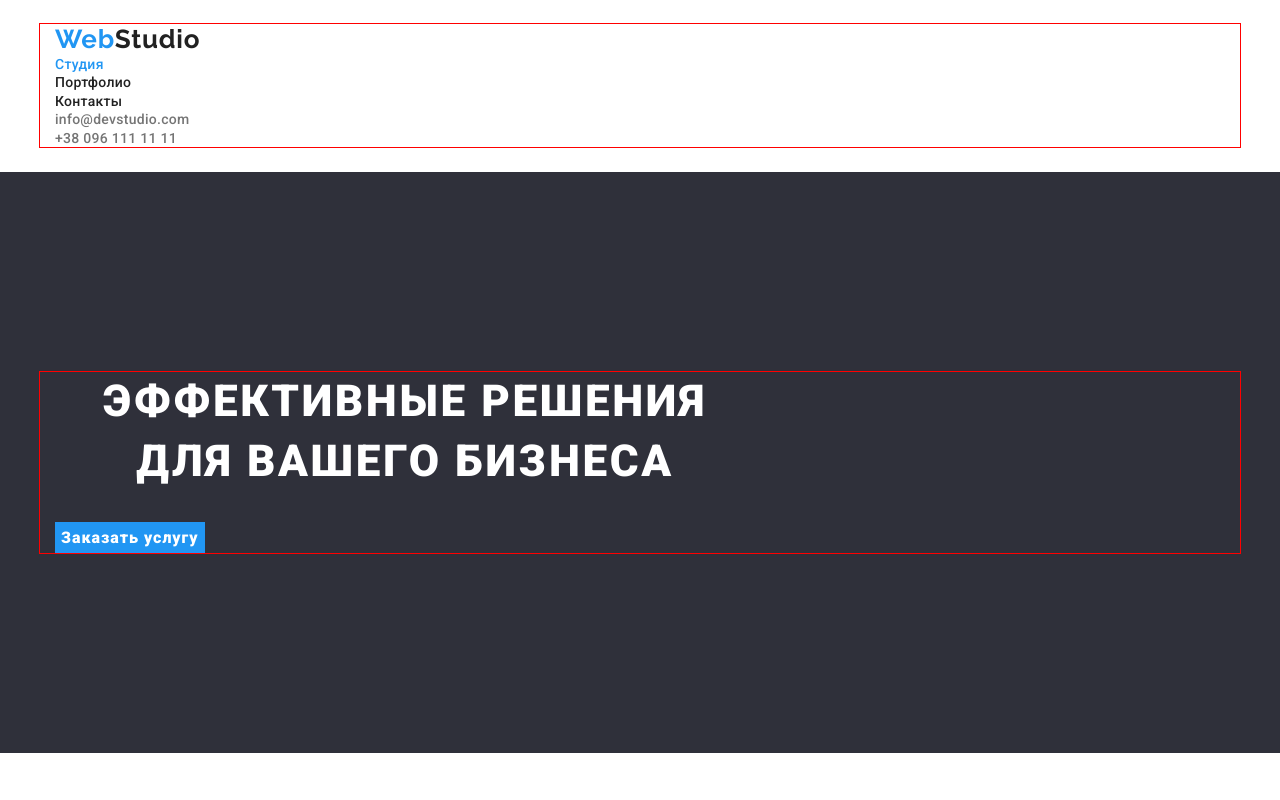
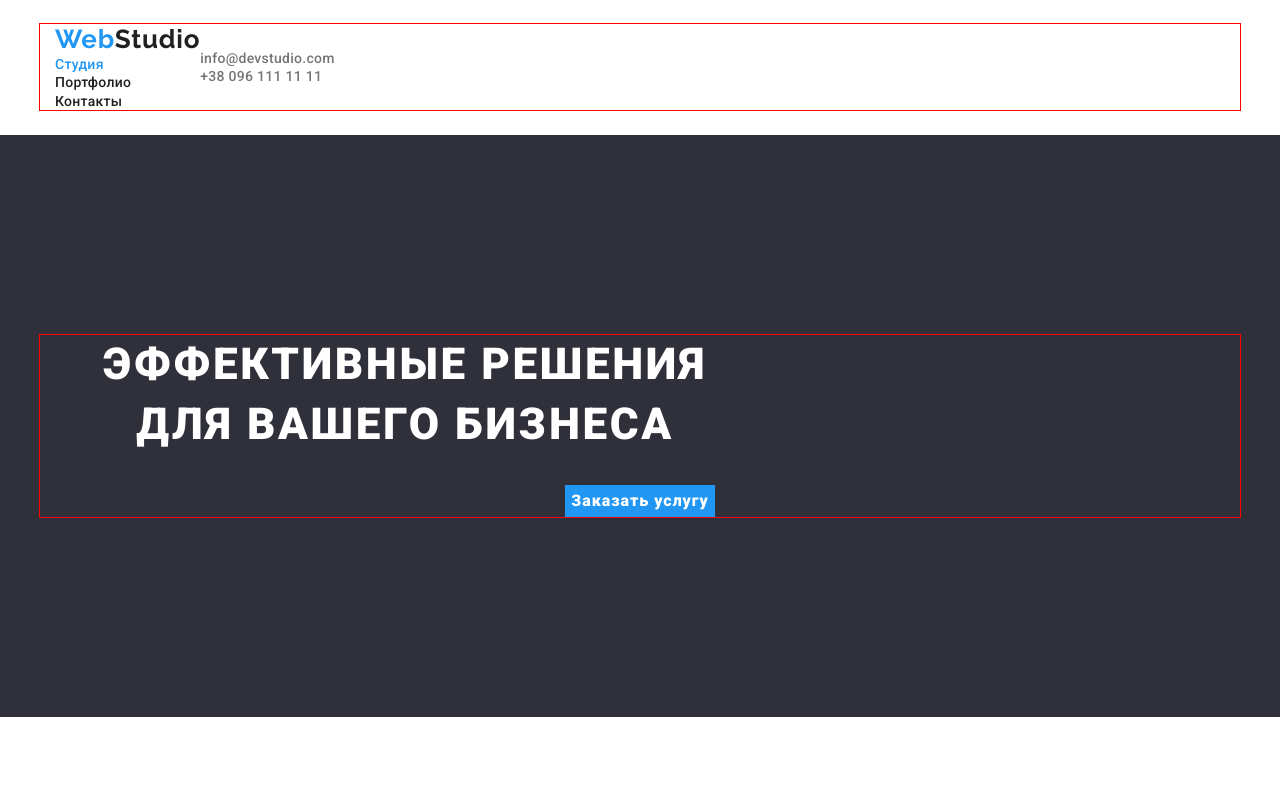
Before and after one commit to AndreyChernii/goit-markup-hw-03, a plain HTML site: page index.html in a window 1280 px wide. Shown: the top 800 px of the page. Drawn offline with nearby package versions, Linux system fonts and the light colour scheme.

Commit message:
add flex

```diff
--- a/css/style.css
+++ b/css/style.css
@@ -71,12 +71,23 @@ img {
   clip-path: inset(50%);
   margin: -1px;
 }
+
+
+
+/* ---------------------HEADER--------------------- */
+
+
 .header {
   padding-top: 24px;
   padding-bottom: 25px;
 }
-.header-navigation {
+
+.header .container {
+  display: flex;
+  align-items: center;
 }
+
+
 .header-logo {
   font-family: "Raleway", sans-serif;
   font-weight: 700;
@@ -138,7 +149,6 @@ img {
   font-weight: 900;
   font-size: 44px;
   line-height: 1.36;
-  text-align: center;
   letter-spacing: 0.06em;
   text-transform: uppercase;
   color: var(--second-color);
@@ -151,8 +161,6 @@ img {
   line-height: 1.87;
   color: var(--second-color);
   background-color: var(--accent-color);
-  display: flex;
-  align-items: center;
   text-align: center;
   letter-spacing: 0.06em;
   cursor: pointer;
```
